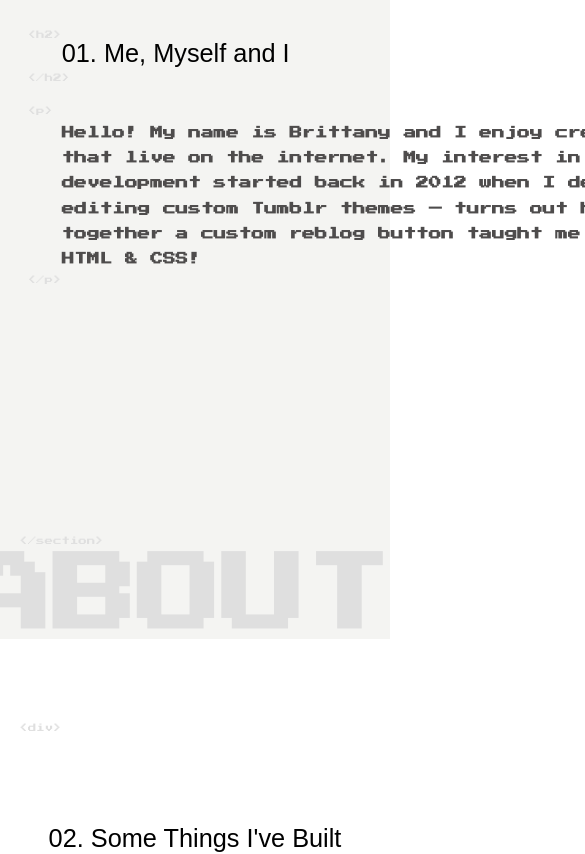
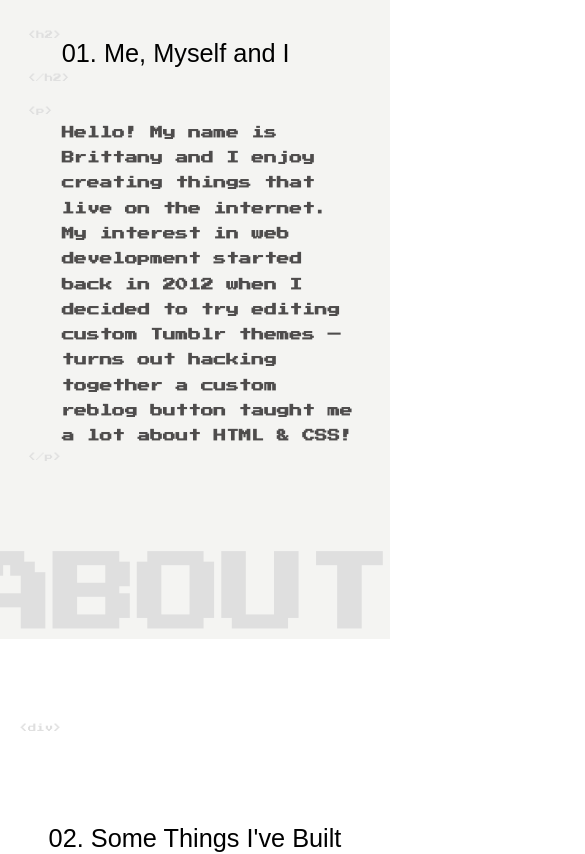
Before and after one commit to sakharkarZuhair/NewPortfolio, a React (Create React App) app: page / in a window 390 px wide. Shown: the part 880-1734 px from the top of the page, 585 px wide, since content can reach past the window. Built offline with nearby package versions, Linux system fonts and the light colour scheme; a web font is replaced by a local one.

Commit message:
Responsive Style Done.

```diff
--- a/src/Styles/AboutScreen.css
+++ b/src/Styles/AboutScreen.css
@@ -109,6 +109,7 @@
   line-height: 3vh;
   margin-top: -0.5vh;
   margin-left: 5vh;
+  z-index: 5;
 }
 
 .aboutSecondPTag {
@@ -129,6 +130,7 @@
   right: 0;
   bottom: 0;
   margin-right: 35vh;
+  z-index: 1;
 }
 .animate-about {
   animation-duration: 0.5s;
@@ -159,6 +161,9 @@
     font-size: 20vh;
     margin-right: 5vh;
   }
+  .aboutIntro {
+    width: 400px;
+  }
 }
 @media screen and (max-width: 400px) {
   .aboutMark {
@@ -168,4 +173,7 @@
   .aboutLineDiv {
     display: none;
   }
+  .aboutIntro {
+    width: 300px;
+  }
 }
--- a/src/Styles/Noteworthy.css
+++ b/src/Styles/Noteworthy.css
@@ -134,4 +134,7 @@
   .noteworthyHeading {
     text-align: center;
   }
+  .noteworthyCard {
+    margin-right: 0;
+  }
 }
```
